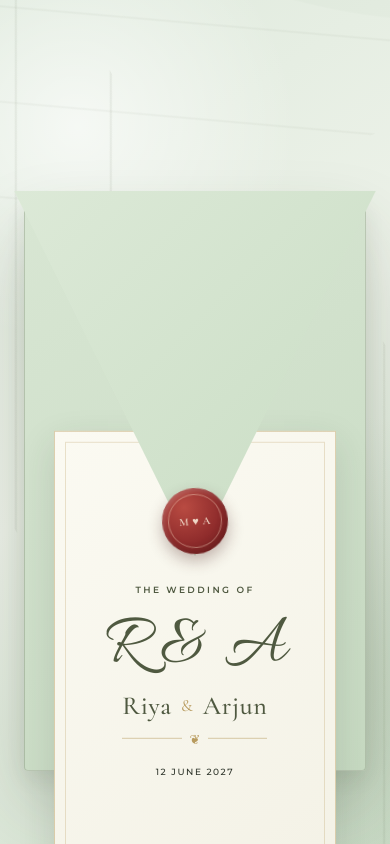
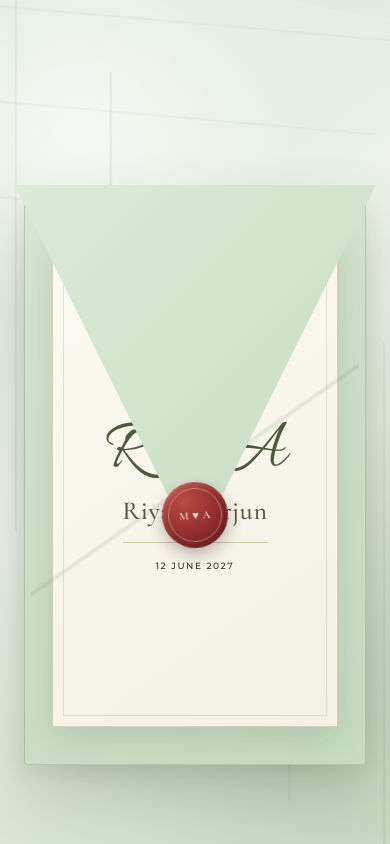
Before and after one commit to verseofcynic/PastelWeddingTwo, a plain HTML site: page index.html in a window 390 px wide. Drawn offline with nearby package versions, Linux system fonts and the light colour scheme.

Commit message:
Update style.css

```diff
--- a/css/style.css
+++ b/css/style.css
@@ -38,7 +38,6 @@ img { max-width: 100%; display: block; }
 .preloader-mark { font: 42px var(--script); color: var(--olive); }
 .preloader-line { width: 70px; height: 1px; background: var(--gold); margin-top: 12px; animation: loadLine 1.1s ease-in-out infinite; }
 @keyframes loadLine { 0%,100% { transform: scaleX(.25); opacity: .3; } 50% { transform: scaleX(1); opacity: 1; } }
-
 /* =========================================================
    WEDDING INVITATION OPENING — ENVELOPE
    ========================================================= */
@@ -47,13 +46,38 @@ img { max-width: 100%; display: block; }
   position: fixed;
   inset: 0;
   z-index: 999;
+  width: 100%;
+  height: 100dvh;
+
   display: grid;
   place-items: center;
+
   overflow: hidden;
+
+  padding:
+    max(20px, env(safe-area-inset-top))
+    max(16px, env(safe-area-inset-right))
+    max(20px, env(safe-area-inset-bottom))
+    max(16px, env(safe-area-inset-left));
+
   background:
-    radial-gradient(circle at 20% 15%, rgba(255,255,255,.65), transparent 28%),
-    radial-gradient(circle at 85% 80%, rgba(143,166,132,.22), transparent 35%),
-    linear-gradient(145deg, #dfeadd 0%, #edf2e9 48%, #cbdcc8 100%);
+    radial-gradient(
+      circle at 20% 15%,
+      rgba(255,255,255,.65),
+      transparent 28%
+    ),
+    radial-gradient(
+      circle at 85% 80%,
+      rgba(143,166,132,.22),
+      transparent 35%
+    ),
+    linear-gradient(
+      145deg,
+      #dfeadd 0%,
+      #edf2e9 48%,
+      #cbdcc8 100%
+    );
+
   transition:
     opacity .9s ease,
     transform 1s cubic-bezier(.7,0,.2,1);
@@ -66,14 +90,19 @@ img { max-width: 100%; display: block; }
 }
 
 
-/* ---------- Decorative leaves ---------- */
+/* =========================================================
+   DECORATIVE LEAVES
+   ========================================================= */
 
 .opening-leaf {
   position: absolute;
   z-index: 0;
+
   width: 280px;
   height: 600px;
+
   opacity: .18;
+
   background:
     repeating-linear-gradient(
       115deg,
@@ -81,17 +110,23 @@ img { max-width: 100%; display: block; }
       rgba(79,89,64,.3) 49px 50px,
       transparent 51px 95px
     );
+
   filter: blur(.2px);
   pointer-events: none;
 }
 
 .opening-leaf::after {
   content: "";
+
   position: absolute;
+
   width: 150px;
   height: 360px;
+
   border-radius: 80% 10% 80% 10%;
+
   background: rgba(112,139,101,.18);
+
   transform: rotate(24deg);
 }
 
@@ -123,11 +158,16 @@ img { max-width: 100%; display: block; }
   position: relative;
   z-index: 3;
 
+  /*
+     Keep the envelope proportional instead of using
+     viewport-dependent fixed heights.
+  */
   width: min(88vw, 560px);
-  height: min(68vw, 390px);
+  aspect-ratio: 1.44 / 1;
 
-  min-height: 300px;
-  max-height: 390px;
+  height: auto;
+  min-height: 0;
+  max-height: none;
 
   padding: 0;
 
@@ -139,25 +179,16 @@ img { max-width: 100%; display: block; }
   border: 0;
   box-shadow: none;
 
-  backdrop-filter: none;
-
   perspective: 1200px;
 }
 
 
-/* Remove old decorative invitation-card borders */
-
-.opening-card::before,
-.opening-card::after {
-  display: none;
-}
-
-
-/* ---------- Envelope body ---------- */
+/* =========================================================
+   ENVELOPE BODY
+   ========================================================= */
 
 .opening-card::before {
   content: "";
-  display: block;
 
   position: absolute;
   inset: 0;
@@ -170,7 +201,6 @@ img { max-width: 100%; display: block; }
     );
 
   border: 1px solid rgba(79,89,64,.22);
-
   border-radius: 4px;
 
   box-shadow:
@@ -181,7 +211,9 @@ img { max-width: 100%; display: block; }
 }
 
 
-/* ---------- Envelope bottom pocket ---------- */
+/* =========================================================
+   ENVELOPE BOTTOM POCKET
+   ========================================================= */
 
 .opening-card::after {
   content: "";
@@ -240,14 +272,16 @@ img { max-width: 100%; display: block; }
   );
 
   transform-origin: top center;
-
   transform: rotateX(0deg);
 
   transition:
     transform 1.15s cubic-bezier(.65,.05,.25,1),
     z-index .1s linear;
 
-  filter: drop-shadow(0 4px 4px rgba(50,65,45,.08));
+  filter:
+    drop-shadow(
+      0 4px 4px rgba(50,65,45,.08)
+    );
 }
 
 
@@ -265,7 +299,7 @@ img { max-width: 100%; display: block; }
 
   top: 8%;
 
-  padding: 45px 30px;
+  padding: 30px;
 
   display: flex;
   flex-direction: column;
@@ -286,7 +320,14 @@ img { max-width: 100%; display: block; }
   box-shadow:
     0 12px 35px rgba(43,57,39,.14);
 
-  transform: translateY(38%);
+  /*
+     IMPORTANT:
+     Do not initially push the inner card down.
+     The previous translateY(38%) caused the
+     visible composition to sit too low.
+  */
+  transform: translateY(0);
+
   transition:
     transform 1.15s cubic-bezier(.2,.8,.2,1);
 
@@ -326,19 +367,22 @@ img { max-width: 100%; display: block; }
 }
 
 
-/* Initially hide the actual text slightly */
+/* Make opening elements stay above decorative layers */
 
 .opening-card .eyebrow,
 .opening-card .opening-initials,
 .opening-card .opening-names,
 .opening-card .ornament,
-.opening-card .opening-date {
+.opening-card .opening-date,
+.opening-card .tap-note {
   position: relative;
   z-index: 10;
 }
 
 
-/* ---------- Typography ---------- */
+/* =========================================================
+   TYPOGRAPHY
+   ========================================================= */
 
 .opening-card .eyebrow {
   margin: 0 0 10px;
@@ -379,6 +423,7 @@ img { max-width: 100%; display: block; }
 
 .opening-card .ornament {
   width: 180px;
+
   margin: 14px 0;
 
   display: flex;
@@ -400,6 +445,8 @@ img { max-width: 100%; display: block; }
 }
 
 .opening-date {
+  margin: 0;
+
   font:
     500 12px var(--sans);
 
@@ -505,7 +552,6 @@ img { max-width: 100%; display: block; }
   position: absolute;
 
   bottom: -72px;
-
   left: 50%;
 
   transform: translateX(-50%);
@@ -513,7 +559,6 @@ img { max-width: 100%; display: block; }
   z-index: 30;
 
   border: 0;
-
   background: transparent;
 
   color: var(--olive);
@@ -522,7 +567,6 @@ img { max-width: 100%; display: block; }
     600 9px var(--sans);
 
   letter-spacing: .2em;
-
   text-transform: uppercase;
 
   opacity: .72;
@@ -573,6 +617,7 @@ img { max-width: 100%; display: block; }
       translate(-50%, -50%)
       rotate(15deg)
       scale(.25);
+
     opacity: 0;
     filter: blur(2px);
   }
@@ -602,39 +647,97 @@ img { max-width: 100%; display: block; }
 
 
 /* =========================================================
+   TABLET
+   ========================================================= */
+
+@media (max-width: 800px) {
+
+  .opening {
+    padding:
+      max(16px, env(safe-area-inset-top))
+      max(14px, env(safe-area-inset-right))
+      max(16px, env(safe-area-inset-bottom))
+      max(14px, env(safe-area-inset-left));
+  }
+
+  .opening-card {
+    width: min(90vw, 560px);
+    aspect-ratio: 1.38 / 1;
+
+    min-height: 0;
+    max-height: none;
+  }
+
+  .opening-inner-card {
+    width: 78%;
+    height: 84%;
+    padding: 28px 20px;
+  }
+}
+
+
+/* =========================================================
    MOBILE
    ========================================================= */
 
 @media (max-width: 600px) {
 
+  .opening {
+    /*
+       Use the actual dynamic viewport so mobile browser
+       address-bar changes do not create a top/bottom gap.
+    */
+    width: 100%;
+    height: 100dvh;
+
+    padding:
+      max(12px, env(safe-area-inset-top))
+      12px
+      max(12px, env(safe-area-inset-bottom))
+      12px;
+  }
+
   .opening-card {
-    width: calc(100vw - 34px);
-    height: 62vw;
-    min-height: 235px;
-    max-height: 320px;
+    /*
+       The envelope scales with screen width.
+       NO fixed 590px / 620px height.
+    */
+    width: calc(100vw - 24px);
+    max-width: 560px;
+
+    aspect-ratio: 1.30 / 1;
+
+    height: auto;
+    min-height: 0;
+    max-height: none;
   }
 
   .opening-inner-card {
-    width: 78%;
-    height: 86%;
-    padding: 30px 18px;
+    width: 79%;
+    height: 84%;
+
+    top: 8%;
+
+    padding:
+      clamp(18px, 5vw, 30px)
+      clamp(12px, 4vw, 22px);
   }
 
   .opening-initials {
-    font-size: 58px;
+    font-size: clamp(52px, 15vw, 72px);
   }
 
   .opening-names {
-    font-size: 22px;
+    font-size: clamp(20px, 6vw, 26px);
   }
 
   .opening-names i {
-    font-size: 17px;
+    font-size: clamp(16px, 4.5vw, 20px);
   }
 
   .opening-card .ornament {
-    width: 145px;
-    margin: 10px 0;
+    width: min(145px, 42vw);
+    margin: 9px 0;
   }
 
   .opening-date {
@@ -655,6 +758,53 @@ img { max-width: 100%; display: block; }
   }
 }
 
+
+/* =========================================================
+   VERY SMALL PHONES
+   ========================================================= */
+
+@media (max-width: 380px) {
+
+  .opening-card {
+    width: calc(100vw - 20px);
+    aspect-ratio: 1.25 / 1;
+  }
+
+  .opening-inner-card {
+    width: 80%;
+    height: 84%;
+    padding: 15px 10px;
+  }
+
+  .opening-initials {
+    font-size: 48px;
+  }
+
+  .opening-names {
+    font-size: 19px;
+    gap: 6px;
+  }
+
+  .opening-card .eyebrow {
+    font-size: 7px;
+    letter-spacing: .20em;
+  }
+
+  .opening-card .ornament {
+    width: 120px;
+    margin: 7px 0;
+  }
+
+  .opening-date {
+    font-size: 8px;
+    letter-spacing: .12em;
+  }
+
+  .wax-seal {
+    width: 58px;
+    height: 58px;
+  }
+}
 
 /* =========================================================
    REDUCED MOTION
```
